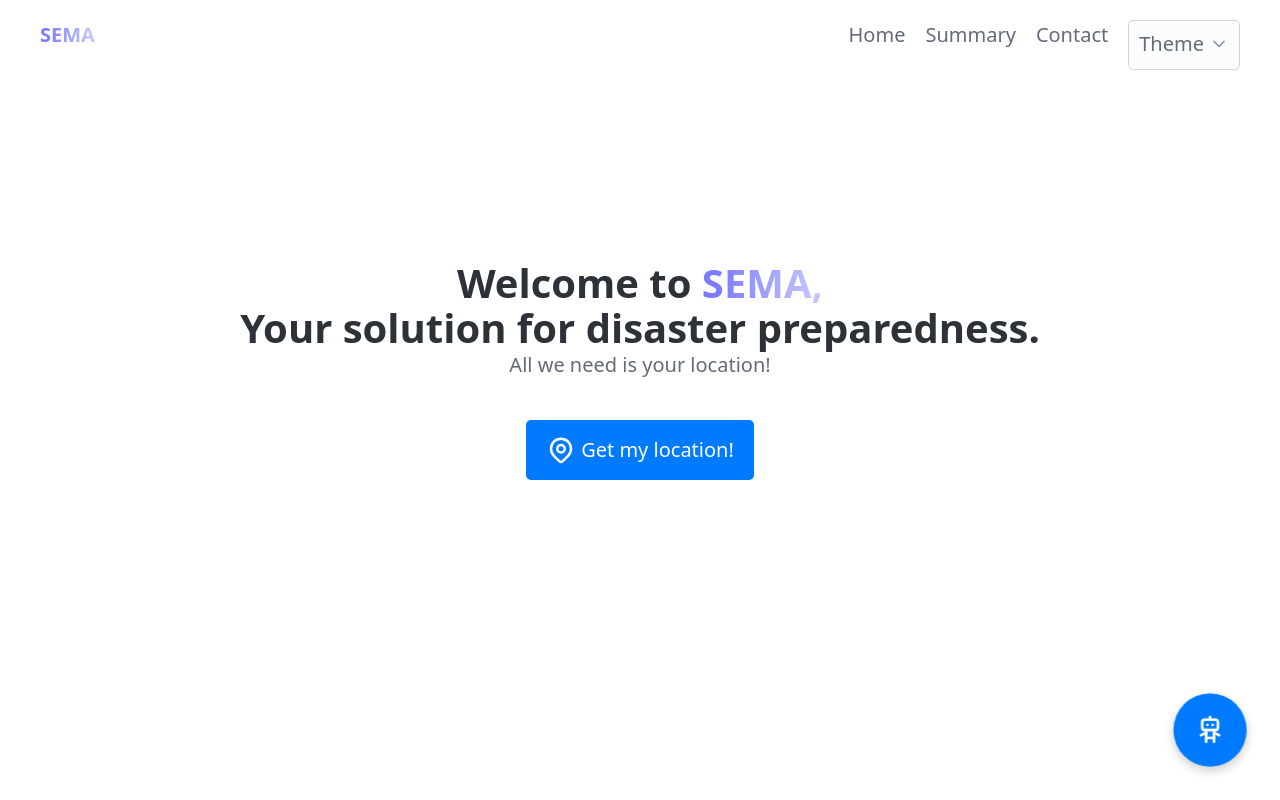
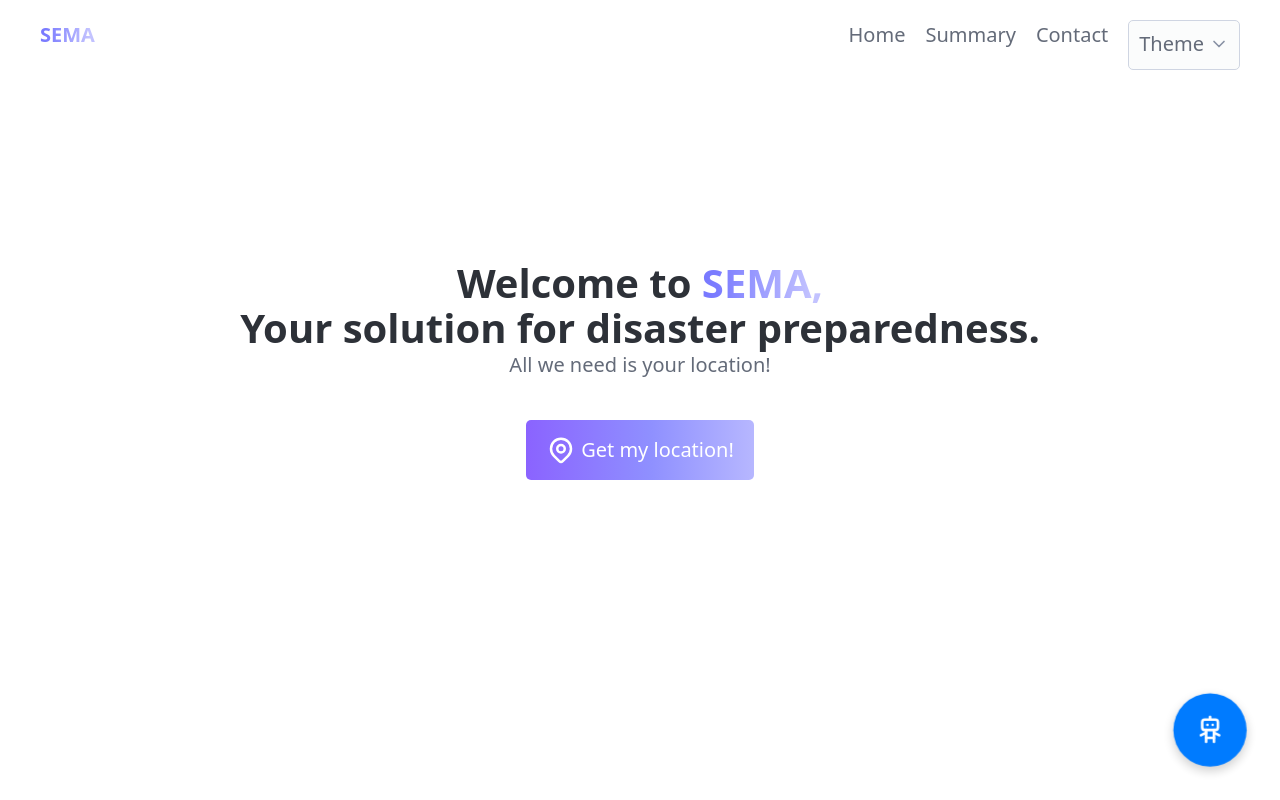
Before and after one commit to sebilune/plutohacks-2024, a React (Vite) app: page /home in a window 1280 px wide. Built offline with nearby package versions, Linux system fonts and the light colour scheme.

Commit message:
styles: implement btn animation

```diff
--- a/src/components/LocationButton.jsx
+++ b/src/components/LocationButton.jsx
@@ -54,7 +54,7 @@ const LocationButton = ({ onLocationRetrieved }) => {
       <button
         onClick={getLocation}
         disabled={loadingLocation || locationFetched}
-        className="icon-btn"
+        className="icon-btn anim-blue-btn"
       >
         <IconMapPin size={30} color="white" />
         {loadingLocation ? "Fetching..." : "Get my location!"}
--- a/src/scss/components/_buttons.scss
+++ b/src/scss/components/_buttons.scss
@@ -28,6 +28,34 @@ button {
   border: none;
 }
 
+@keyframes gradient-animation {
+  0% {
+    background-position: 0% 50%;
+  }
+  50% {
+    background-position: 100% 50%;
+  }
+  100% {
+    background-position: 0% 50%;
+  }
+}
+
+.anim-blue-btn {
+  background: linear-gradient(
+    270deg,
+    #5f61ff,
+    #6566ff,
+    #7b7cff,
+    #c4c4ff,
+    #8f90ff,
+    #8a5fff
+  );
+  background-size: 300% 300%;
+  border: none;
+  color: white;
+  animation: gradient-animation 12s ease infinite;
+}
+
 .outline {
   background: none;
   border: 2px solid #007bff;
```
